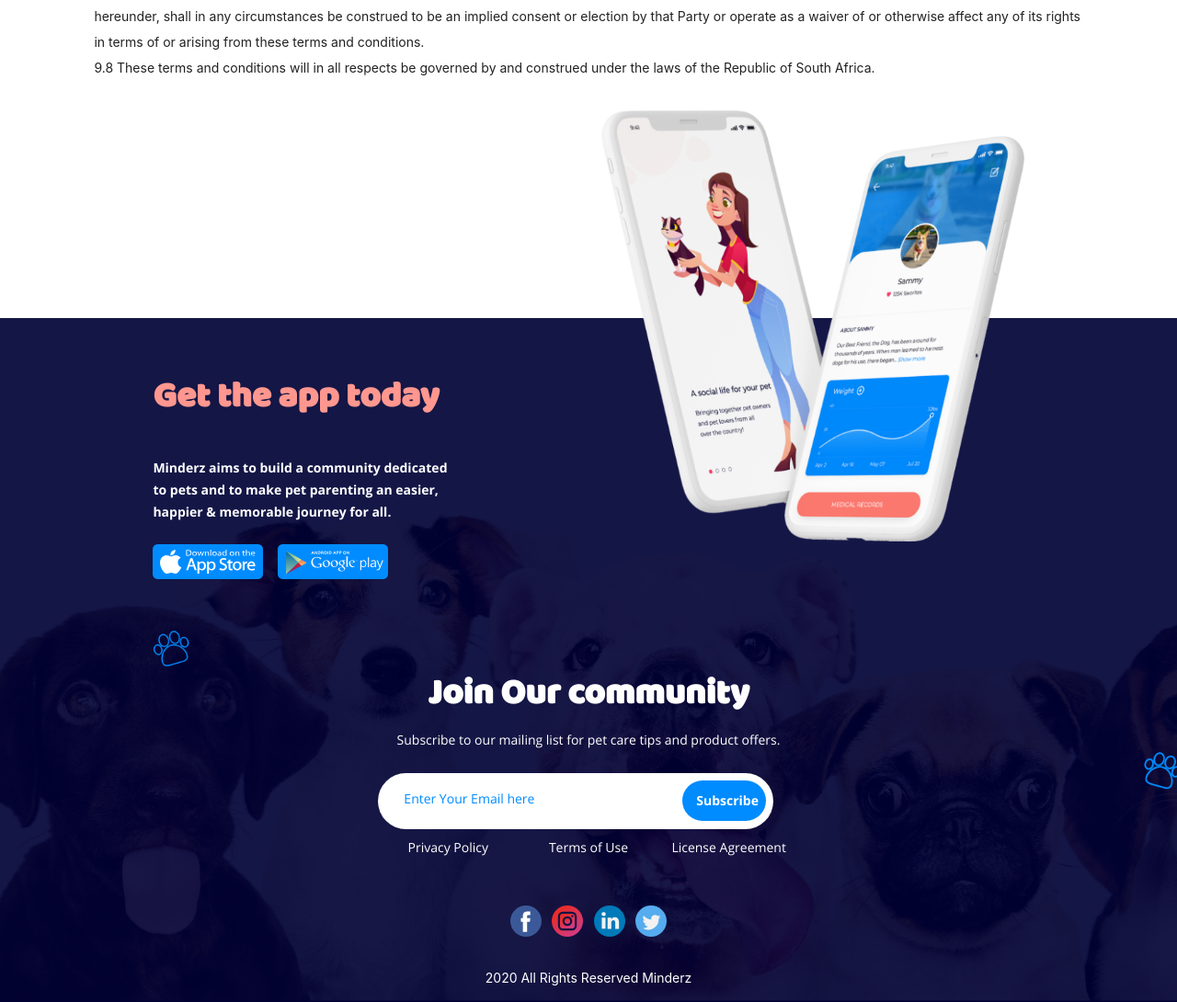
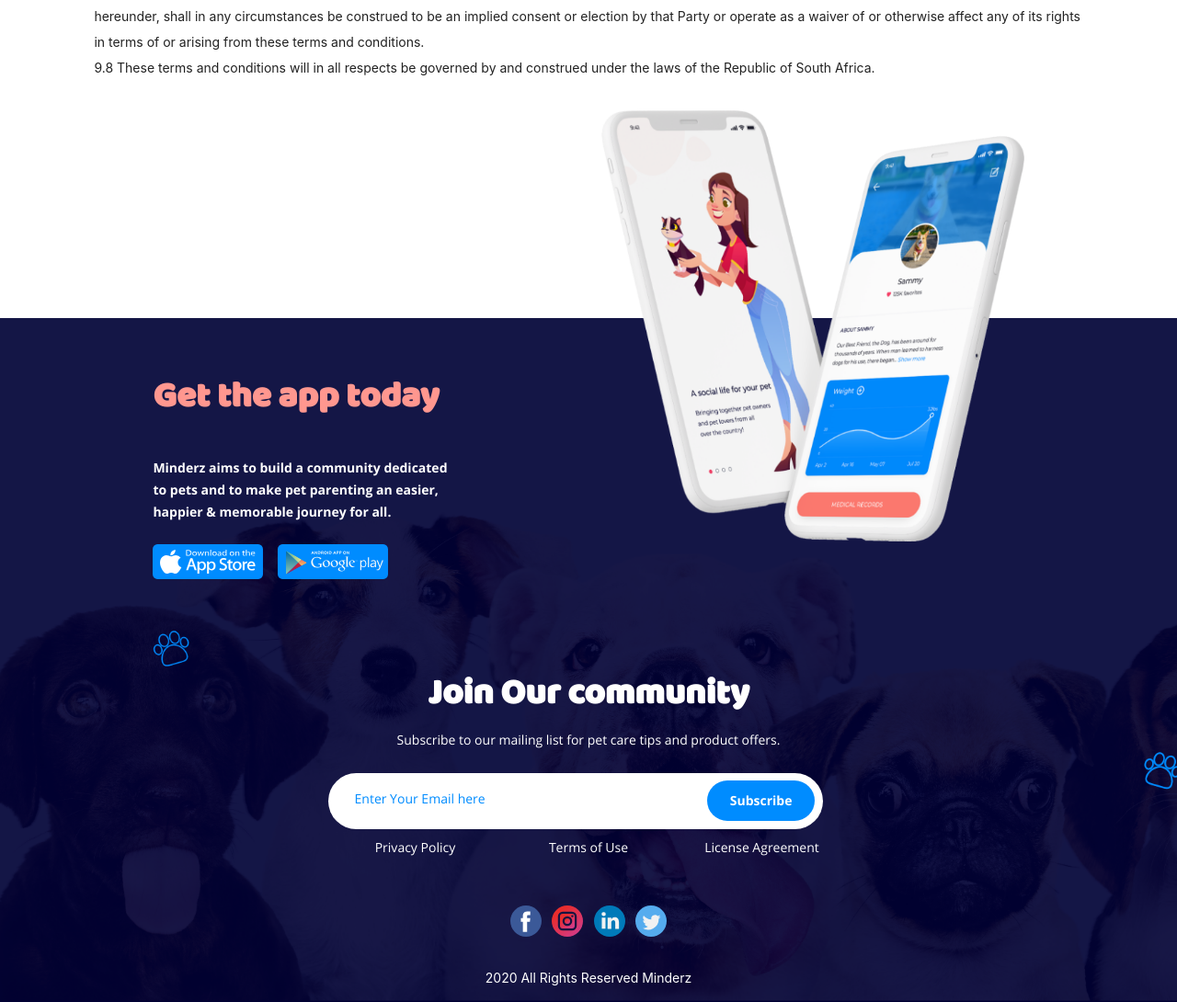
Before and after one commit to achugo/minderz-web, a React (Create React App) app: page /terms in a window 1280 px wide. Shown: the part 3739-4829 px from the top of the page at 92% size. Built offline with nearby package versions, Linux system fonts and the light colour scheme.

Commit message:
push latest code

```diff
--- a/src/components/home/footer/_Footer.scss
+++ b/src/components/home/footer/_Footer.scss
@@ -69,7 +69,7 @@
     }
     .newsletter__wrapper {
       margin: 0px auto;
-      width: 40%;
+      width: 50%;
 
       @media screen and (max-width: 768px) {
         width: 90%;
@@ -120,7 +120,7 @@
     }
     .policies {
       padding: 3vh 0;
-      width: 40%;
+      width: 50%;
       margin: 0 auto;
       a {
         span {
--- a/src/components/home/hero/_Hero.scss
+++ b/src/components/home/hero/_Hero.scss
@@ -14,7 +14,7 @@
       h1 {
         font-family: $regular-baloo;
         color: white;
-        font-size: 4.5vw;
+        font-size: 4.3vw;
 
         @media screen and (max-width: 768px) {
           font-size: 10vw;
--- a/src/scss/style.css
+++ b/src/scss/style.css
@@ -118,7 +118,7 @@
 .hero__wrapper .wrapper .caption__header h1 {
   font-family: "Baloo Regular";
   color: white;
-  font-size: 4.5vw;
+  font-size: 4.3vw;
 }
 
 @media screen and (max-width: 768px) {
@@ -1185,7 +1185,7 @@
 
 .footer__wrapper .footer__lower .newsletter__wrapper {
   margin: 0px auto;
-  width: 40%;
+  width: 50%;
 }
 
 @media screen and (max-width: 768px) {
@@ -1259,7 +1259,7 @@
 
 .footer__wrapper .footer__lower .policies {
   padding: 3vh 0;
-  width: 40%;
+  width: 50%;
   margin: 0 auto;
 }
 
```
